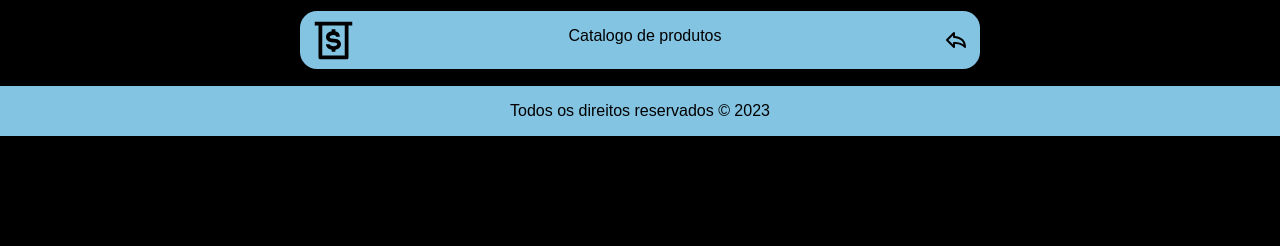
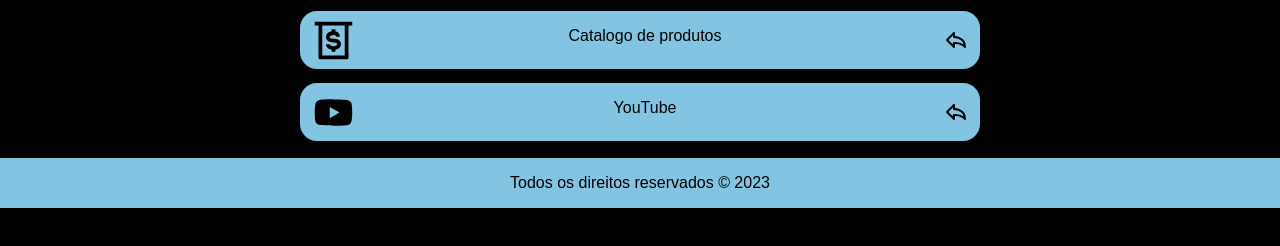
Before and after one commit to GustavoNalini/linktree-moretto, a plain HTML site: page index.html in a window 1280 px wide. Shown: the part 456-702 px from the top of the page. Drawn offline with Linux system fonts and the light colour scheme.

Commit message:
add youtube

```diff
--- a/index.html
+++ b/index.html
@@ -164,6 +164,25 @@
           </svg>
         </div>
       </a>
+      <a class="tile" href="Company_Presentation_Light_-_IT_EN_PT (1).pdf" link="Company_Presentation_Light_-_IT_EN_PT (1).pdf">
+        <div class="icon">
+          <svg xmlns="http://www.w3.org/2000/svg" width="45" height="45" viewBox="0 0 24 24" style="fill: rgba(0, 0, 0, 1);"><path d="M21.593 7.203a2.506 2.506 0 0 0-1.762-1.766C18.265 5.007 12 5 12 5s-6.264-.007-7.831.404a2.56 2.56 0 0 0-1.766 1.778c-.413 1.566-.417 4.814-.417 4.814s-.004 3.264.406 4.814c.23.857.905 1.534 1.763 1.765 1.582.43 7.83.437 7.83.437s6.265.007 7.831-.403a2.515 2.515 0 0 0 1.767-1.763c.414-1.565.417-4.812.417-4.812s.02-3.265-.407-4.831zM9.996 15.005l.005-6 5.207 3.005-5.212 2.995z"></path></svg>
+        </div>
+        <p>YouTube</p>
+        <div class="title-share-button">
+          <svg
+            xmlns="http://www.w3.org/2000/svg"
+            width="24"
+            height="24"
+            viewBox="0 0 24 24"
+            style="fill: rgba(0, 0, 0, 1)"
+          >
+            <path
+              d="M11 7.05V4a1 1 0 0 0-1-1 1 1 0 0 0-.7.29l-7 7a1 1 0 0 0 0 1.42l7 7A1 1 0 0 0 11 18v-3.1h.85a10.89 10.89 0 0 1 8.36 3.72 1 1 0 0 0 1.11.35A1 1 0 0 0 22 18c0-9.12-8.08-10.68-11-10.95zm.85 5.83a14.74 14.74 0 0 0-2 .13A1 1 0 0 0 9 14v1.59L4.42 11 9 6.41V8a1 1 0 0 0 1 1c.91 0 8.11.2 9.67 6.43a13.07 13.07 0 0 0-7.82-2.55z"
+            ></path>
+          </svg>
+        </div>
+      </a>
     </container>
 
     <footer>
```
Also changed, not shown: 1 other file.
